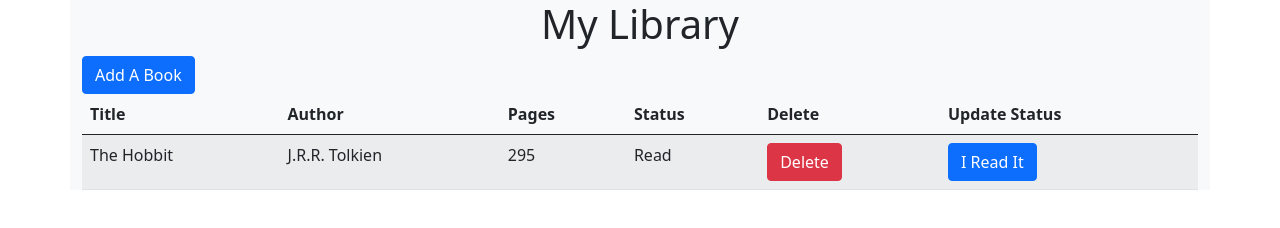
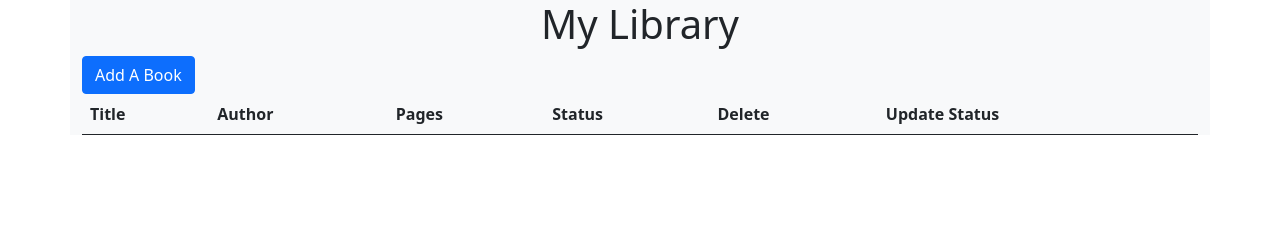
Before and after one commit to lebashir/library, a plain HTML site: page index.html in a window 1280 px wide. Drawn offline with nearby package versions, Linux system fonts and the light colour scheme.

Commit message:
removed default book

```diff
--- a/index.html
+++ b/index.html
@@ -60,14 +60,6 @@
                 </tr>
             </thead>
             <tbody class="library-table">
-                <tr>
-                    <td scope="col">The Hobbit</td>
-                    <td scope="col">J.R.R. Tolkien</td>
-                    <td scope="col">295</td>
-                    <td scope="col">Read</td>
-                    <td scope="col"><button class="btn btn-danger">Delete</button></td>
-                    <td scope="col"><button class="btn btn-primary">I Read It</button></td>
-                </tr>
             </tbody>
         </table>
     </div>
```
